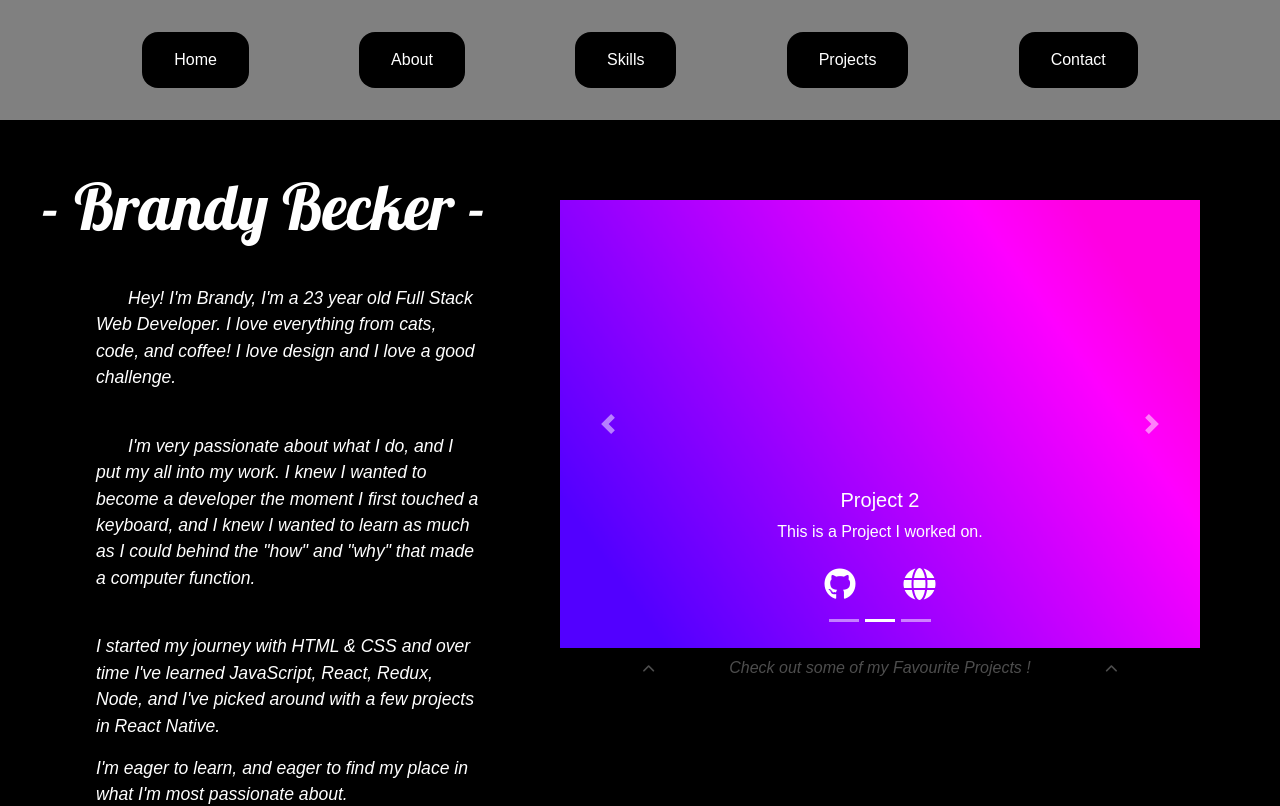
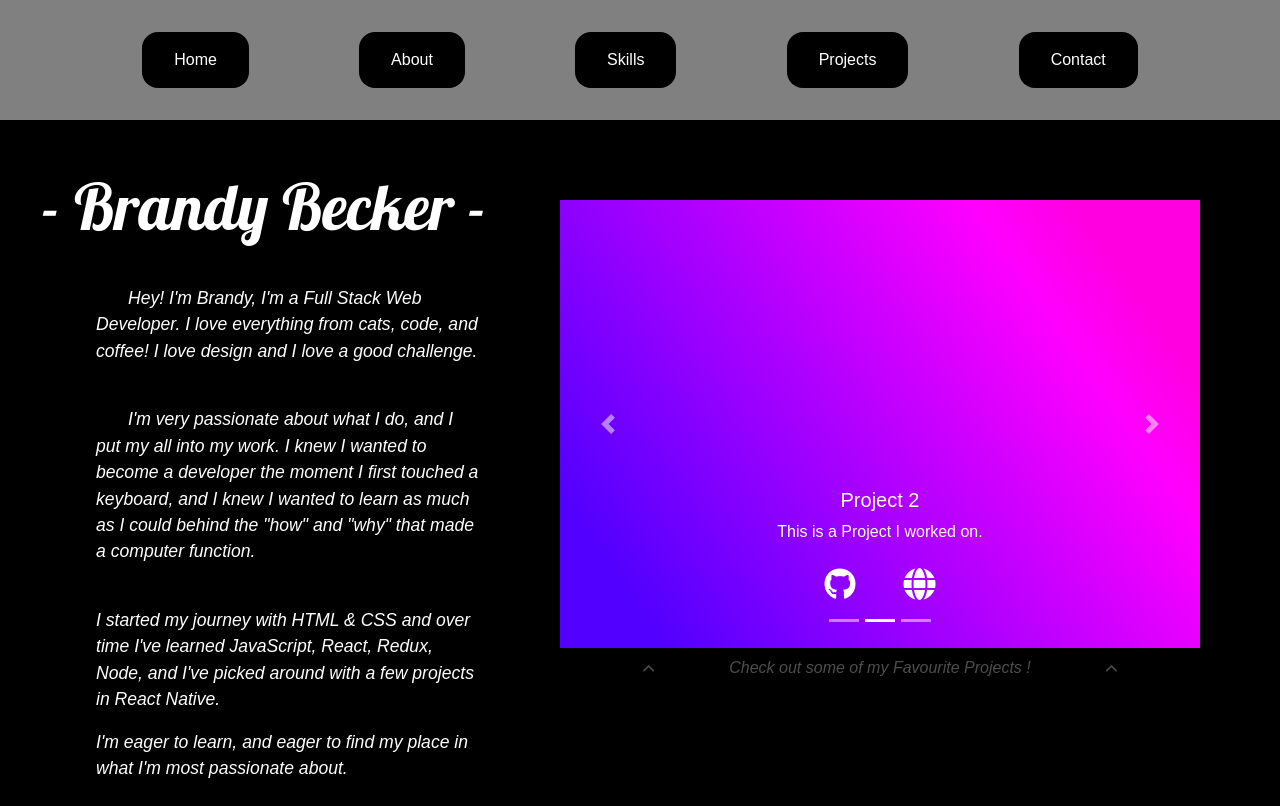
Before and after one commit to katfsw/Portfolio, a React (Create React App) app: page / in a window 1280 px wide. Shown: the top 806 px of the page. Built offline with nearby package versions, Linux system fonts and the light colour scheme.

Commit message:
removed my age

```diff
--- a/src/components/top/Top.js
+++ b/src/components/top/Top.js
@@ -9,7 +9,7 @@ const Top = () => {
         <h1 className="title"> - Brandy Becker - </h1>
         <p className="bio">
           <p>
-            Hey! I'm Brandy, I'm a 23 year old Full Stack Web Developer. I love
+            Hey! I'm Brandy, I'm a Full Stack Web Developer. I love
             everything from cats, code, and coffee! I love design and I love a
             good challenge.
           </p>
```
